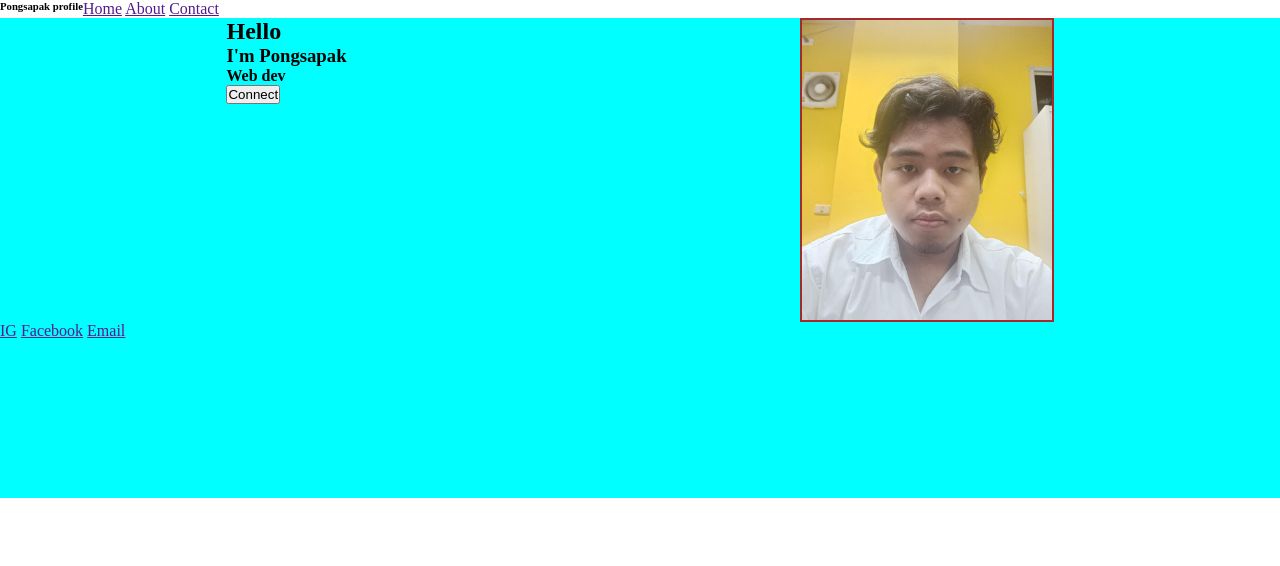
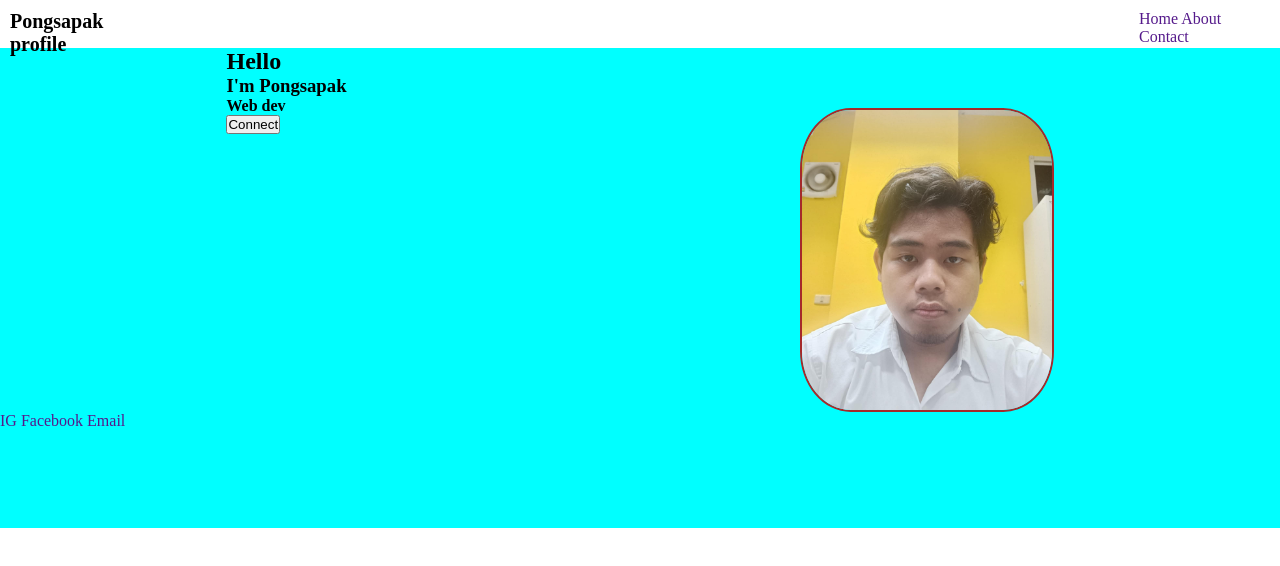
Before and after one commit to pongpak726/webapp68, a plain HTML site: page index.html in a window 1280 px wide. Drawn offline with Linux system fonts and the light colour scheme.

Commit message:
commit02

```diff
--- a/mystyle.css
+++ b/mystyle.css
@@ -2,15 +2,33 @@
     padding: 0px;
     margin: 0px;
 }
+
 .menubar-sec{
     display: flex;
+    height: 6vh;
+}
+
+.menubar-sec h6{
+    font-size:20px;
+    padding: 10px;
+}
+
+.menu-box{
+    margin-left: 75%;
+    padding: 10px;
 }
 img{
+
     width:250px;
     height: 300px;
     border: 2px solid brown;
     display: flex;
-
+    justify-content: center;
+    margin-top: 60px;
+    border-radius: 20%;
+}
+a{
+    text-decoration: none;
 }
 
 .main-sec{
@@ -21,4 +39,5 @@ img{
 .contant{
     display: flex;
     justify-content: space-around;
+
 }
```
